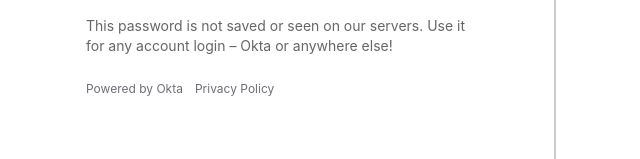
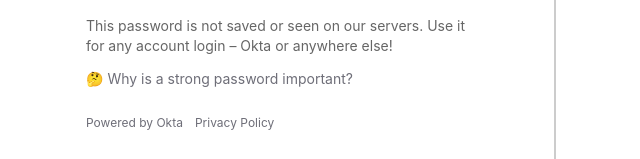
Before and after one commit to tarunbatra/genpass, a React (Create React App) app in the folder example/: page / in a window 1280 px wide. Shown: the part 489-648 px from the top of the page, without its empty margins (124-764 px from the left). Built offline with nearby package versions, Linux system fonts and the light colour scheme.

Commit message:
add info link to offer educational value

```diff
--- a/example/src/App.css
+++ b/example/src/App.css
@@ -63,3 +63,7 @@ footer {
 div.MuiFormControl-root {
   padding-bottom: 12px;
 }
+.copy .info-link a {
+  text-decoration: none;
+  color: #6e6e78;
+}
--- a/example/src/App.js
+++ b/example/src/App.js
@@ -18,6 +18,9 @@ const App = () => {
             This password is not saved or seen on our servers.
             Use it for any account login &ndash; Okta or anywhere else!
           </p>
+          <p className="info-link">
+            <a href="https://www.okta.com/identity-101/what-is-strong-authentication/" target="_blank">&#x1F914; Why is a strong password important?</a>
+          </p>
           <footer>
             <p><a href="#">Powered by Okta</a></p>
             <p><a href="#">Privacy Policy</a></p>
```
